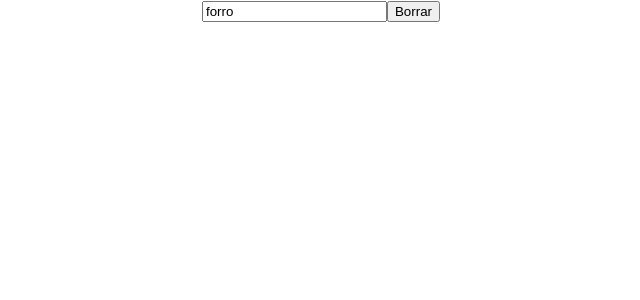
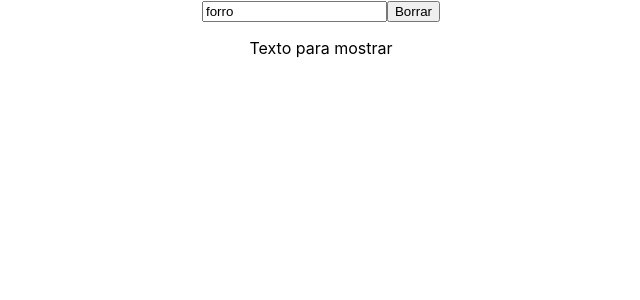
Before and after one commit to javierlaterra/learn, a React (Create React App) app: page / in a window 1280 px wide. Shown: the top 300 px of the page, without its empty margins (319-959 px from the left). Built offline with nearby package versions, Linux system fonts and the light colour scheme.

Commit message:
explicacion stado boton y texto

```diff
--- a/src/App.js
+++ b/src/App.js
@@ -12,12 +12,20 @@ function App() {
     setTexto("");
   }
 
+  const getTexto = () => {
+    // haces algo aca
+    return texto
+  }
+
   return (
     <div className="App">
       <input className= "uno" value={texto} onChange={textChange}/>
       <button onClick={handleClick}>Borrar</button>
+      {/* estos dos de abajo son lo mismo */}
+      <p>Texto para mostrar</p>
     </div>
   );
 }
 
 export default App;
+// hacer un nuevo componente que tenga un boton y un <p> que sea un buleano pero que diga verdadero o falso con un if
```
